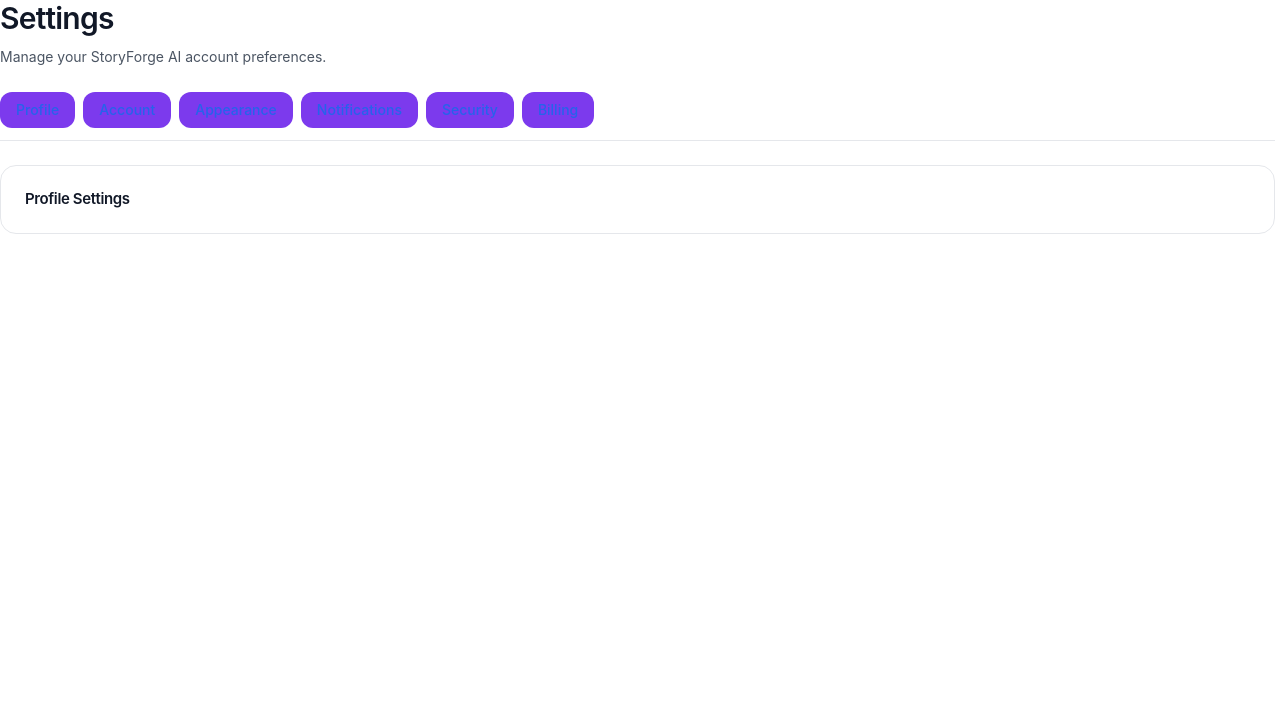
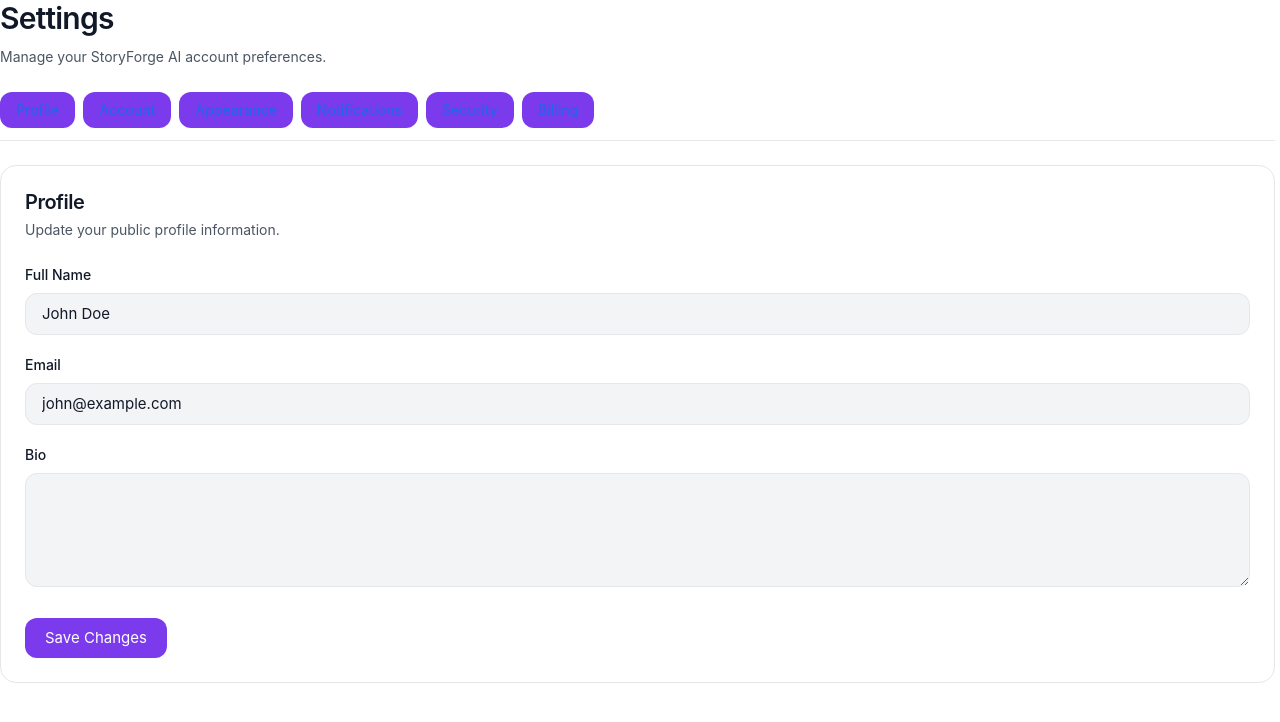
Before and after one commit to HiwaMajidpour/AI-Builders-Challenge, a React (Vite) app in the folder frontend/: page /settings/profile in a window 1280 px wide. Shown: the top 722 px of the page. Built offline with nearby package versions, Linux system fonts and the light colour scheme; no server answers.

Commit message:
Improve profile settings page

```diff
--- a/frontend/src/features/settings/ProfileSettings.jsx
+++ b/frontend/src/features/settings/ProfileSettings.jsx
@@ -1,3 +1,126 @@
+/**
+ * features/settings/ProfileSettings.jsx
+ * User profile settings.
+ */
+
+import { useState } from 'react';
+import { toast } from 'sonner';
+
 export default function ProfileSettings() {
-    return <h1>Profile Settings</h1>;
+    const [form, setForm] = useState({
+        name: 'John Doe',
+        email: 'john@example.com',
+        bio: '',
+    });
+
+    const [saving, setSaving] = useState(false);
+
+    function handleChange(e) {
+        const { name, value } = e.target;
+
+        setForm((prev) => ({
+            ...prev,
+            [name]: value,
+        }));
+    }
+
+    async function handleSubmit(e) {
+        e.preventDefault();
+
+        try {
+            setSaving(true);
+
+            // TODO: Connect to SettingsContext
+            await new Promise((resolve) => setTimeout(resolve, 700));
+
+            toast.success('Profile updated successfully.');
+        } catch {
+            toast.error('Failed to update profile.');
+        } finally {
+            setSaving(false);
+        }
+    }
+
+    return (
+        <form
+            onSubmit={handleSubmit}
+            className="space-y-6"
+        >
+            <div>
+                <h2 className="text-xl font-semibold text-[var(--color-text-primary)]">
+                    Profile
+                </h2>
+
+                <p className="mt-1 text-sm text-[var(--color-text-muted)]">
+                    Update your public profile information.
+                </p>
+            </div>
+
+            <div className="space-y-5">
+
+                <div>
+                    <label
+                        htmlFor="name"
+                        className="mb-2 block text-sm font-medium"
+                    >
+                        Full Name
+                    </label>
+
+                    <input
+                        id="name"
+                        name="name"
+                        type="text"
+                        value={form.name}
+                        onChange={handleChange}
+                        className="w-full rounded-lg border border-[var(--color-border)] bg-[var(--color-bg-surface)] px-4 py-2"
+                    />
+                </div>
+
+                <div>
+                    <label
+                        htmlFor="email"
+                        className="mb-2 block text-sm font-medium"
+                    >
+                        Email
+                    </label>
+
+                    <input
+                        id="email"
+                        name="email"
+                        type="email"
+                        value={form.email}
+                        onChange={handleChange}
+                        className="w-full rounded-lg border border-[var(--color-border)] bg-[var(--color-bg-surface)] px-4 py-2"
+                    />
+                </div>
+
+                <div>
+                    <label
+                        htmlFor="bio"
+                        className="mb-2 block text-sm font-medium"
+                    >
+                        Bio
+                    </label>
+
+                    <textarea
+                        id="bio"
+                        name="bio"
+                        rows={4}
+                        value={form.bio}
+                        onChange={handleChange}
+                        className="w-full rounded-lg border border-[var(--color-border)] bg-[var(--color-bg-surface)] px-4 py-2"
+                    />
+                </div>
+
+            </div>
+
+            <button
+                type="submit"
+                disabled={saving}
+                className="rounded-lg bg-[var(--color-brand)] px-5 py-2 text-white transition hover:opacity-90 disabled:cursor-not-allowed disabled:opacity-60"
+            >
+                {saving ? 'Saving...' : 'Save Changes'}
+            </button>
+        </form>
+    );
 }
```
